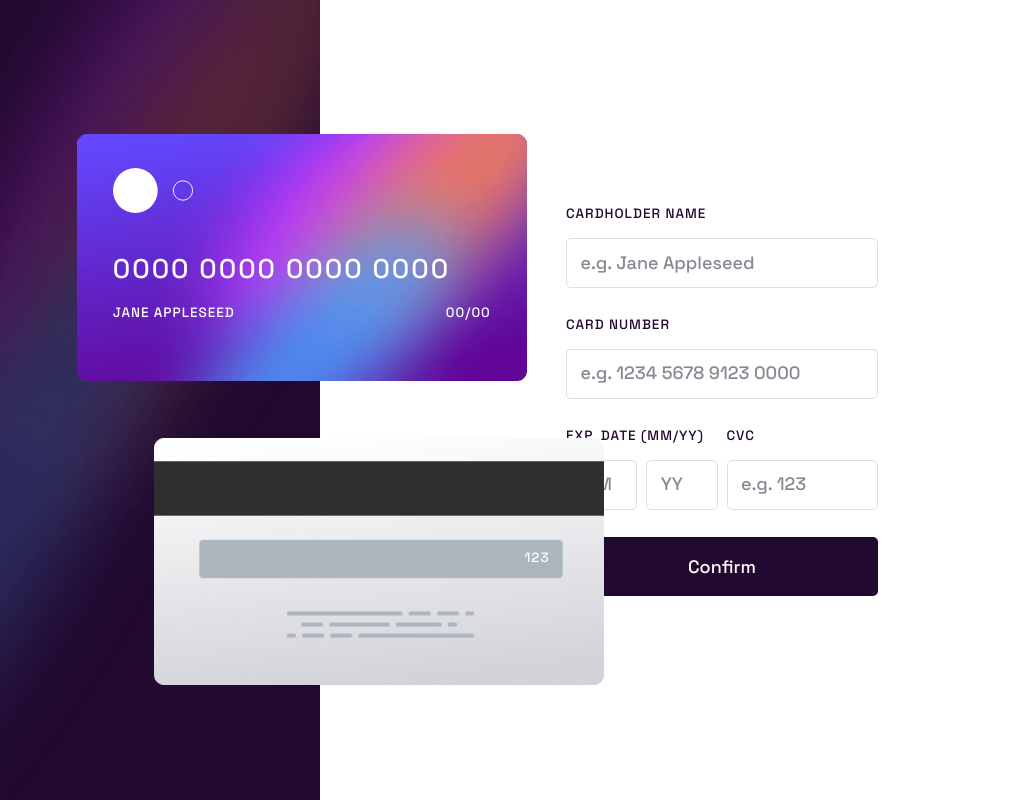
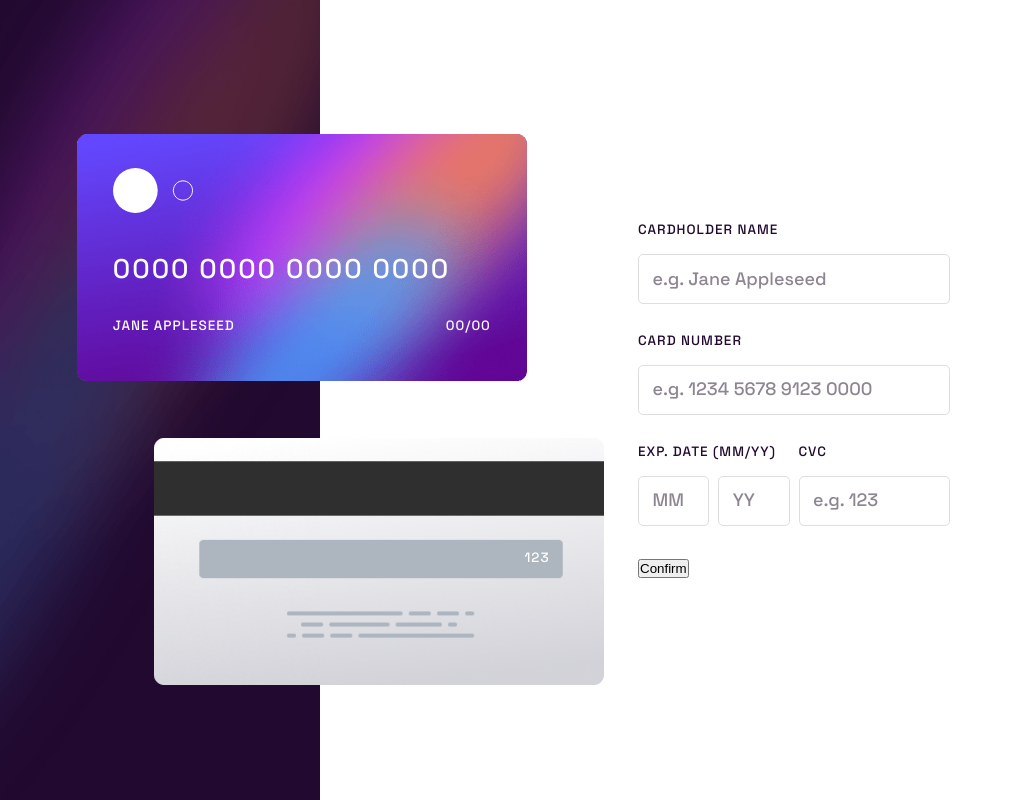
Before and after one commit to samuel-adu/interactive-card-details-form, a React (Vite) app: page / in a window 1280 px wide. Shown: the whole page, without its empty margins (0-1013 px from the left). Built offline with nearby package versions, Linux system fonts and the light colour scheme.

Commit message:
style: add space between the two columns on desktop

```diff
--- a/src/index.css
+++ b/src/index.css
@@ -39,7 +39,17 @@ img {
 
 /* typography */
 p {
+  margin-bottom: 1em;
+}
+
+.complete-heading {
+  text-transform: uppercase;
+  letter-spacing: 2px;
   margin-bottom: 0.5em;
+}
+
+.complete-msg {
+  color: var(--clr-primary-500);
 }
 
 /* layout */
@@ -144,7 +154,7 @@ input:focus {
   outline: 1px solid var(--clr-primary-700);
 }
 
-button {
+.btn {
   padding: 1em;
   width: 100%;
   display: inline-block;
@@ -155,6 +165,8 @@ button {
   background-color: var(--clr-primary-700);
   color: var(--clr-neutral);
   cursor: pointer;
+  text-transform: capitalize;
+  margin-block: 1em;
 }
 
 .form-control {
@@ -166,6 +178,15 @@ button {
   width: 50%;
 }
 
+.complete-state {
+  padding: 2em;
+  text-align: center;
+}
+
+.complete-icon {
+  margin: 1em auto;
+}
+
 @media screen and (min-width: 569px) {
   body {
     background-image: url(./assets/images/bg-main-desktop.png);
@@ -175,7 +196,7 @@ button {
   .main {
     display: flex;
     align-items: center;
-    gap: 1em;
+    gap: 5em;
     min-height: 100vh;
   }
 
```
